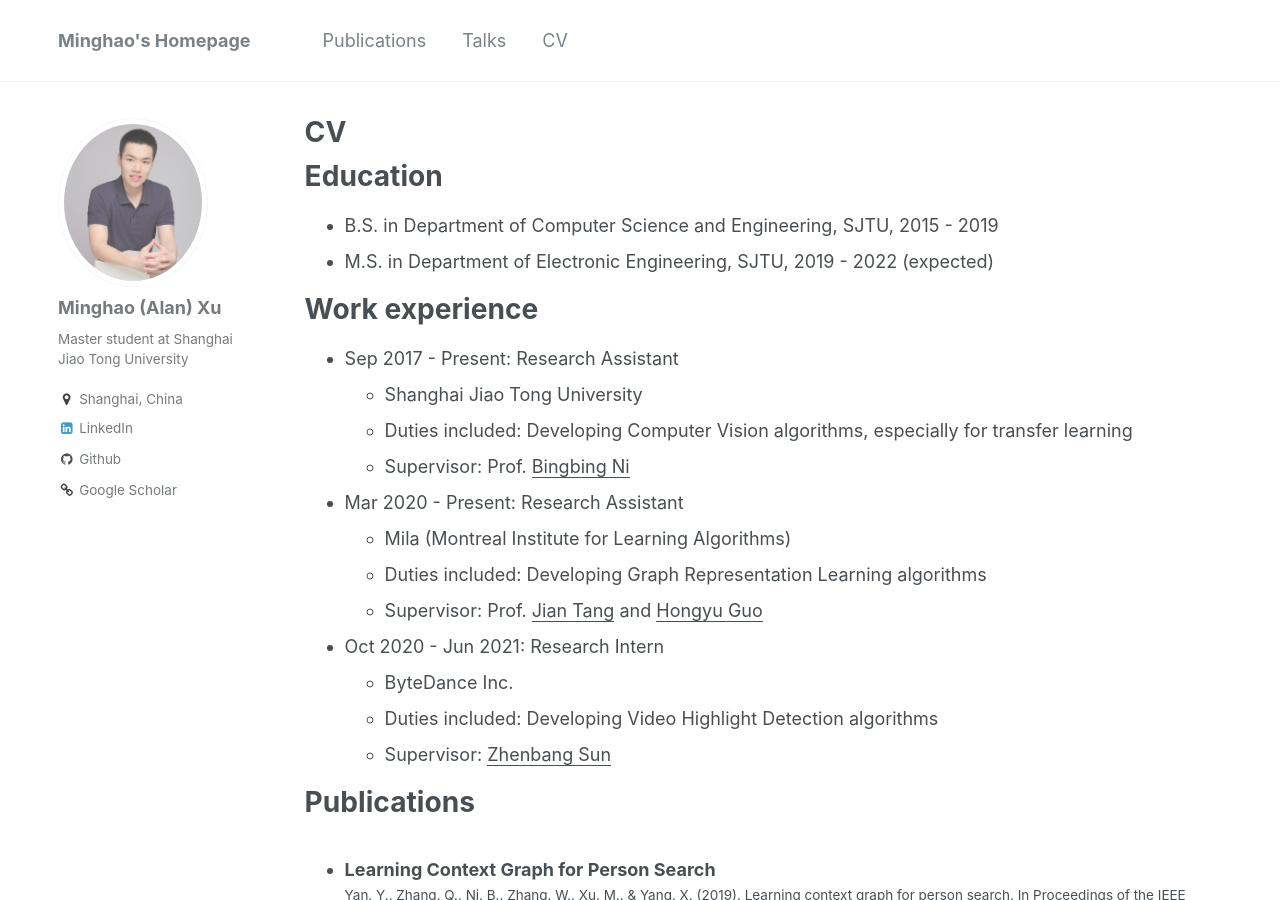
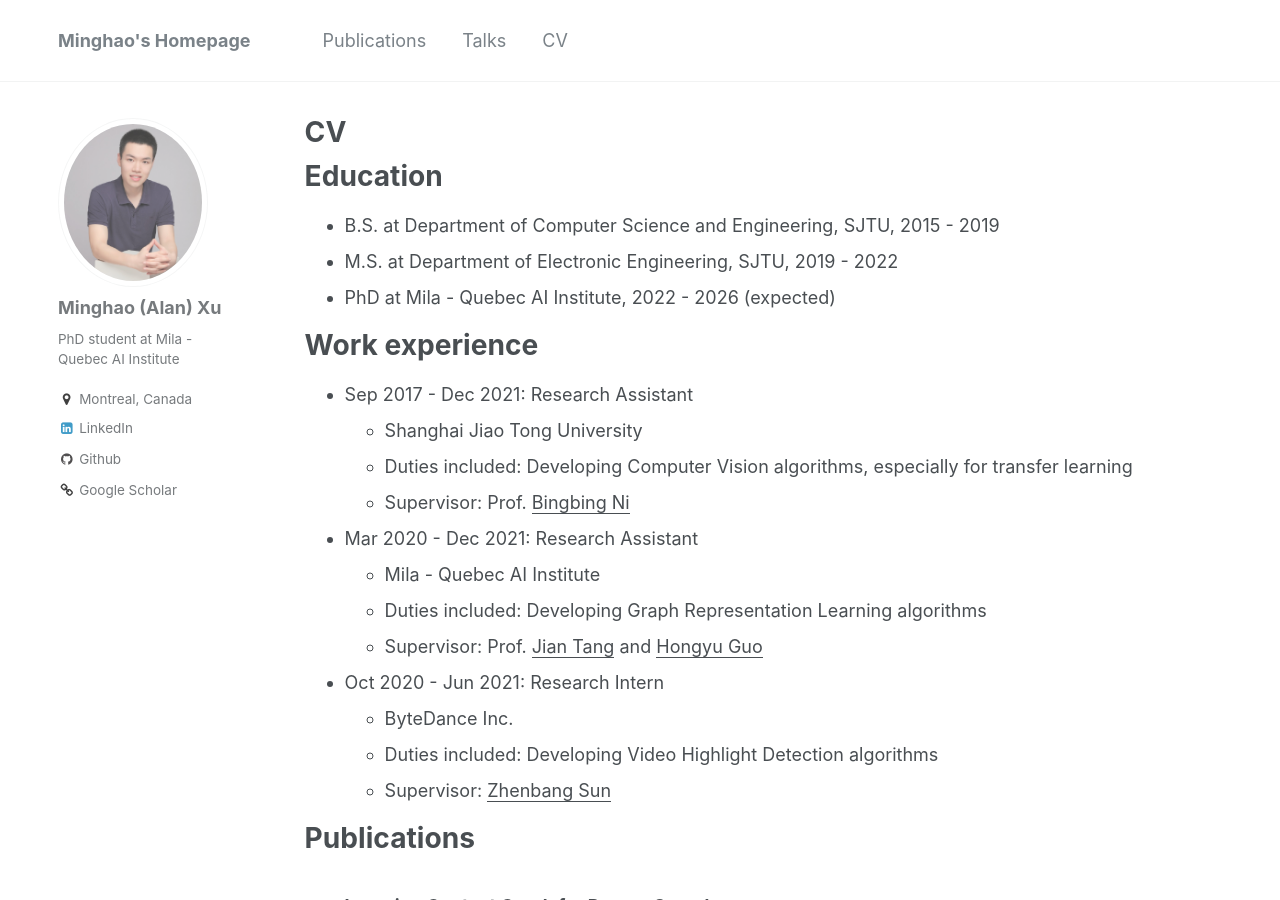
Before and after one commit to ChrisAllenMing/ChrisAllenMing.github.io, a Jekyll site: the page built from _pages/cv.md, in a window 1280 px wide and 900 px high. Built offline with Jekyll 4.4.1, drawn with Linux system fonts in a browser that asks for light colours; some of the changed text lies outside the part shown.

```diff
--- a/_config.yml
+++ b/_config.yml
@@ -79,8 +79,8 @@ analytics:
 author:
   name             : "Minghao (Alan) Xu"
   avatar           : "casual.jpg" # "profile.png"
-  bio              : "Master student at Shanghai Jiao Tong University"
-  location         : "Shanghai, China"
+  bio              : "PhD student at Mila - Quebec AI Institute"
+  location         : "Montreal, Canada"
   employer         :
   googlescholar    : "https://scholar.google.com/citations?user=Oh5S2skAAAAJ&hl=zh-CN&oi=ao"
   email            :
--- a/_pages/cv.md
+++ b/_pages/cv.md
@@ -11,18 +11,19 @@ redirect_from:
 
 Education
 ======
-* B.S. in Department of Computer Science and Engineering, SJTU, 2015 - 2019
-* M.S. in Department of Electronic Engineering, SJTU, 2019 - 2022 (expected)
+* B.S. at Department of Computer Science and Engineering, SJTU, 2015 - 2019
+* M.S. at Department of Electronic Engineering, SJTU, 2019 - 2022
+* PhD at Mila - Quebec AI Institute, 2022 - 2026 (expected)
 
 Work experience
 ======
-* Sep 2017 - Present: Research Assistant
+* Sep 2017 - Dec 2021: Research Assistant
   * Shanghai Jiao Tong University
   * Duties included: Developing Computer Vision algorithms, especially for transfer learning
   * Supervisor: Prof. <a href="https://scholar.google.com/citations?hl=zh-CN&user=eUbmKwYAAAAJ"><u>Bingbing Ni</u>
 
-* Mar 2020 - Present: Research Assistant
-  * Mila (Montreal Institute for Learning Algorithms)
+* Mar 2020 - Dec 2021: Research Assistant
+  * Mila - Quebec AI Institute
   * Duties included: Developing Graph Representation Learning algorithms
   * Supervisor: Prof. <a href="https://jian-tang.com/"><u>Jian Tang</u> and <a href="http://www.site.uottawa.ca/~hguo028/mainpage.htm"><u>Hongyu Guo</u>
 
@@ -64,4 +65,4 @@ Teaching
 
 Academic Services
 ======
-* Reviewer of CVPR 2020, 2021; NeurIPS 2020, 2021; ICCV 2021
+* Reviewer of CVPR 2020, 2021, 2022; NeurIPS 2020, 2021; ICCV 2021; ICLR 2022
```
Also changed, not shown: _pages/about.md (+6 -6 lines), _publications/neurips2021_scene_graph.md (added, +12 -0 lines), 1 other file.
